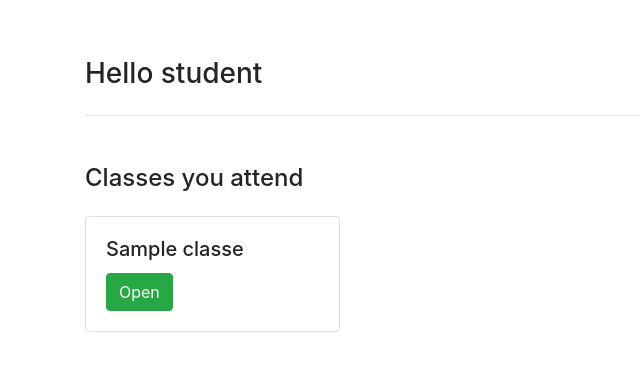
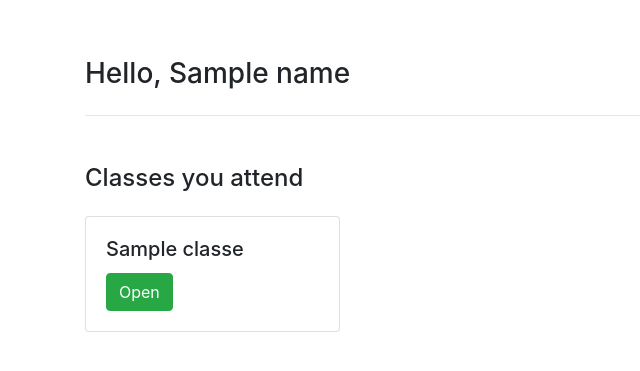
Before and after one commit to aaronli39/wisdom, a Flask app: page /student in a window 1280 px wide. Shown: the part 56-427 px from the top of the page, without its empty margins (0-640 px from the left). Run offline with Flask 2, Linux system fonts and the light colour scheme; the visitor is signed in with stand-in values (Sample User, id 1); a database or web service that is not in the repository returns one stand-in record (values such as "Sample title"); some libraries are stand-ins or nearby versions.

Commit message:
Teacher route

```diff
--- a/app.py
+++ b/app.py
@@ -119,12 +119,13 @@ def admin():
 def student():
     if 'username' not in session:
         return redirect('/login')
-    classIDs = dbtools.getStudentInfoByUsername(session['schoolID'], session['username'])["classes"]
+    studentInfo = dbtools.getStudentInfoByUsername(session['schoolID'], session['username'])
+    classIDs = studentInfo["classes"]
     ret = []
     for i in classIDs:
         classData = dbtools.getClassInfo(session["username"], session["schoolID"], i)
         ret.append(classData["className"])
-    return render_template("student.html", classes = ret, schoolID = session["schoolID"], classID = classIDs)
+    return render_template("student.html", classes = ret, schoolID = session["schoolID"], classID = classIDs, name = studentInfo['name'][0])
 
 
 @app.route('/changePass', methods=['POST'])
@@ -225,7 +226,7 @@ def classRoute(schoolID, classID):
     if classData == None:
         flash("This class does not exist!")
         return redirectByUserType(session['userType'])
-    if session['userType'] == 'teacher' and not classData['teacher'] != session['username']:
+    if session['userType'] == 'teacher' and classData['teacher'] != session['username']:
         flash("You are not a teacher of this class!")
         return redirect('/teacher')
     if session['userType'] == 'student':
@@ -248,6 +249,18 @@ def addAdmin():
         dbtools.addAdmin(session['username'], request.form['schoolID'],
                          request.form['adminUsername']))
     return redirect(request.referrer)
+
+@app.route('/teacher')
+def teacher():
+    if 'username' not in session:
+        return redirect('/login')
+    teacherInfo = dbtools.getTeacherInfo(session['schoolID'], session['username'])
+    classIDs = teacherInfo["classes"]
+    ret = []
+    for i in classIDs:
+        classData = dbtools.getClassInfo(session["username"], session["schoolID"], i)
+        ret.append(classData["className"])
+    return render_template("teacher.html", classes = ret, schoolID = session["schoolID"], classID = classIDs, name = teacherInfo['name'][0])
 
 @app.route("/addStu", methods=["POST"])
 def addStud():
@@ -292,7 +305,8 @@ def processMakePost(schoolID, classID):
         '<div>', ' ')  #Same as above, used for compatability among browsers
     postbody = postbody.replace('</div>', '')
     duedate = None
-    due = None
+    due = "Never"
+    dueCheck = False
     if 'setDueDate' in request.form:
         dueCheck = True
     if dueCheck:  #Will insert a due date if the checkbox is checked
--- a/templates/student.html
+++ b/templates/student.html
@@ -21,7 +21,7 @@
     <div class="row mt-5">
 
         <div class="col">
-            <h3>Hello student</h3>
+            <h3>Hello, {{name}}</h3>
         </div>
 
     </div>
--- a/templates/teacher.html
+++ b/templates/teacher.html
@@ -21,7 +21,7 @@
     <div class="row mt-5">
 
         <div class="col">
-            <h3>Hello teacher</h3>
+            <h3>Hello, {{name}}</h3>
         </div>
 
     </div>
```
